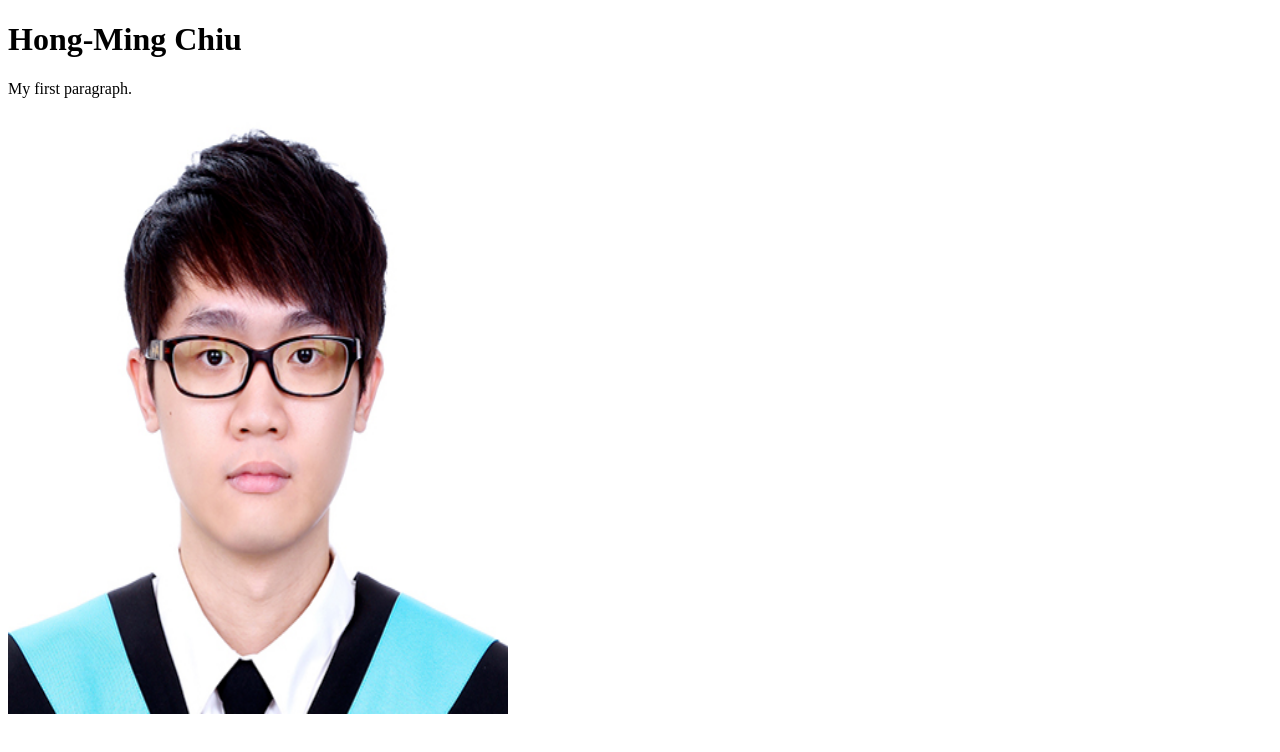
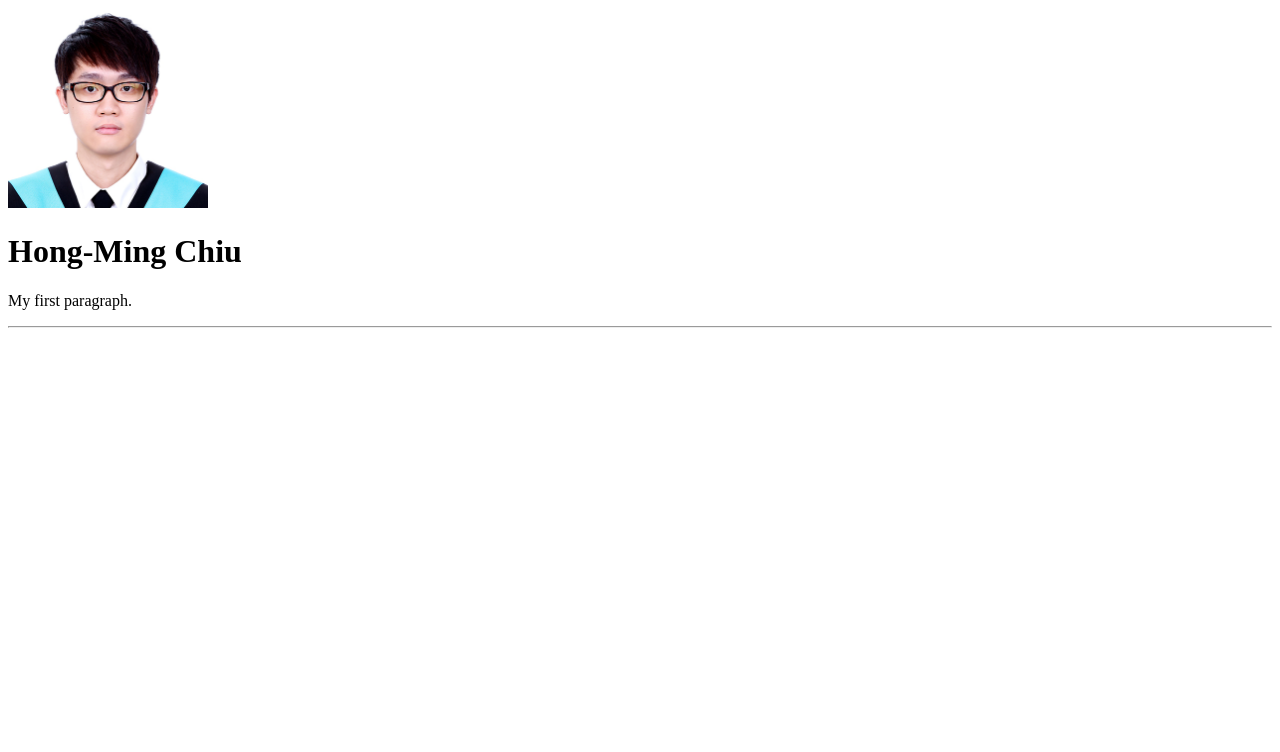
Before and after one commit to Hong-Ming/Hong-Ming.github.io, a plain HTML site: page index.html in a window 1280 px wide. Drawn offline with Linux system fonts and the light colour scheme.

Commit message:
Initial commit

```diff
--- a/index.html
+++ b/index.html
@@ -1,11 +1,18 @@
 <!DOCTYPE html>
-<html>
+<html lang="en-US">
 <head>
     <title>Hong-Ming Chiu's Personal Website</title>
 </head>
 <body>
+    <img src="myphoto.png" width="200" height="200" alt="My profile picture">
     <h1>Hong-Ming Chiu</h1>
     <p>My first paragraph.</p>
-    <img src="myphoto.png" width="500" height="600">
+    <hr>
+
+
+
+
+
+
 </body>
 </html>
```
